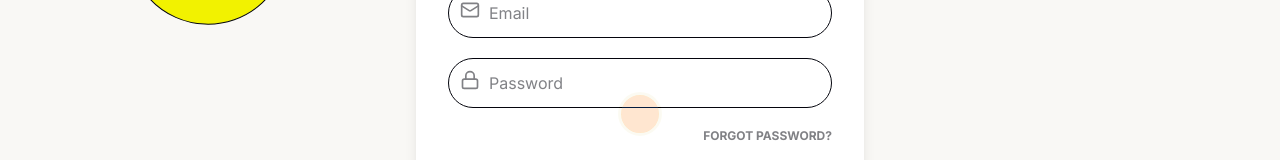
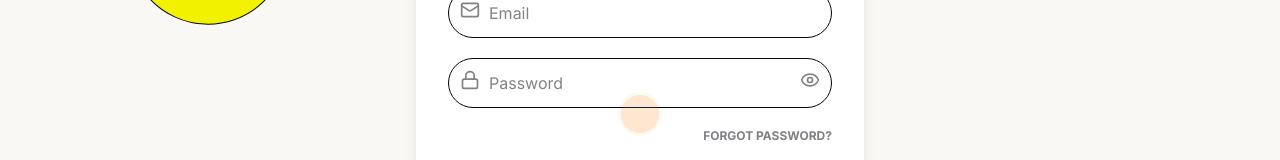
Before and after one commit to Asim12312/intellibid-AI-based-bidding-system, a Next.js app in the folder client/: page /login in a window 1280 px wide. Shown: the part 286-446 px from the top of the page. Built offline with nearby package versions, Linux system fonts and the light colour scheme; no server answers.

Commit message:
auth:add show/hide password toggle to login and signup pages

```diff
--- a/client/app/(auth)/login/page.js
+++ b/client/app/(auth)/login/page.js
@@ -2,7 +2,7 @@
 
 import { motion } from "framer-motion";
 import Link from "next/link";
-import { ArrowRight, Mail, Lock } from "lucide-react";
+import { ArrowRight, Mail, Lock, Eye, EyeOff } from "lucide-react";
 import { LiquidCursor } from "@/components/shared/LiquidCursor";
 import { GoogleLogin } from "@react-oauth/google";
 
@@ -22,6 +22,7 @@
 
   const [error, setError] = useState("");
   const [loading, setLoading] = useState(false);
+  const [showPassword, setShowPassword] = useState(false);
 
   // handle input change
   const handleChange = (e) => {
@@ -149,7 +150,7 @@
             <div className="relative">
               <Lock className="absolute left-3 top-3 w-5 h-5 opacity-50" />
               <input
-                type="password"
+                type={showPassword ? "text" : "password"}
                 name="password"
                 placeholder="Password"
                 value={form.password}
@@ -157,6 +158,13 @@
                 className="w-full border px-10 py-3 rounded-lg"
                 required
               />
+              <button
+                type="button"
+                onClick={() => setShowPassword(!showPassword)}
+                className="absolute right-3 top-3 opacity-50 hover:opacity-100 transition-opacity"
+              >
+                {showPassword ? <EyeOff className="w-5 h-5" /> : <Eye className="w-5 h-5" />}
+              </button>
             </div>
 
             <div className="flex justify-end">
--- a/client/app/(auth)/register/page.js
+++ b/client/app/(auth)/register/page.js
@@ -2,7 +2,7 @@
 
 import { motion } from "framer-motion";
 import Link from "next/link";
-import { ArrowRight, Mail, Lock, User } from "lucide-react";
+import { ArrowRight, Mail, Lock, User, Eye, EyeOff } from "lucide-react";
 import { LiquidCursor } from "@/components/shared/LiquidCursor";
 import { GoogleLogin } from "@react-oauth/google";
 import { useState } from "react";
@@ -23,6 +23,7 @@
   const [error, setError] = useState("");
   const [loading, setLoading] = useState(false);
   const [isSubmitted, setIsSubmitted] = useState(false);
+  const [showPassword, setShowPassword] = useState(false);
 
   const handleSubmit = async (e) => {
     e.preventDefault();
@@ -262,7 +263,7 @@
                 </div>
                 {/* ✅ FIX 7: wired to state + minLength matches hint */}
                 <input
-                  type="password"
+                  type={showPassword ? "text" : "password"}
                   placeholder="••••••••"
                   value={form.password}
                   onChange={(e) =>
@@ -272,6 +273,13 @@
                   className="w-full rounded-xl border-[3px] border-[var(--ink)] bg-[var(--background)] px-12 py-3 font-medium transition-colors focus:bg-white focus:outline-none focus:ring-4 focus:ring-[var(--electric)]/30"
                   required
                 />
+                <button
+                  type="button"
+                  onClick={() => setShowPassword(!showPassword)}
+                  className="absolute right-4 top-3 opacity-50 hover:opacity-100 transition-opacity"
+                >
+                  {showPassword ? <EyeOff className="w-5 h-5" /> : <Eye className="w-5 h-5" />}
+                </button>
               </div>
               <p className="text-xs text-[var(--ink)]/60 font-medium">
                 Must be at least 8 characters long.
```
